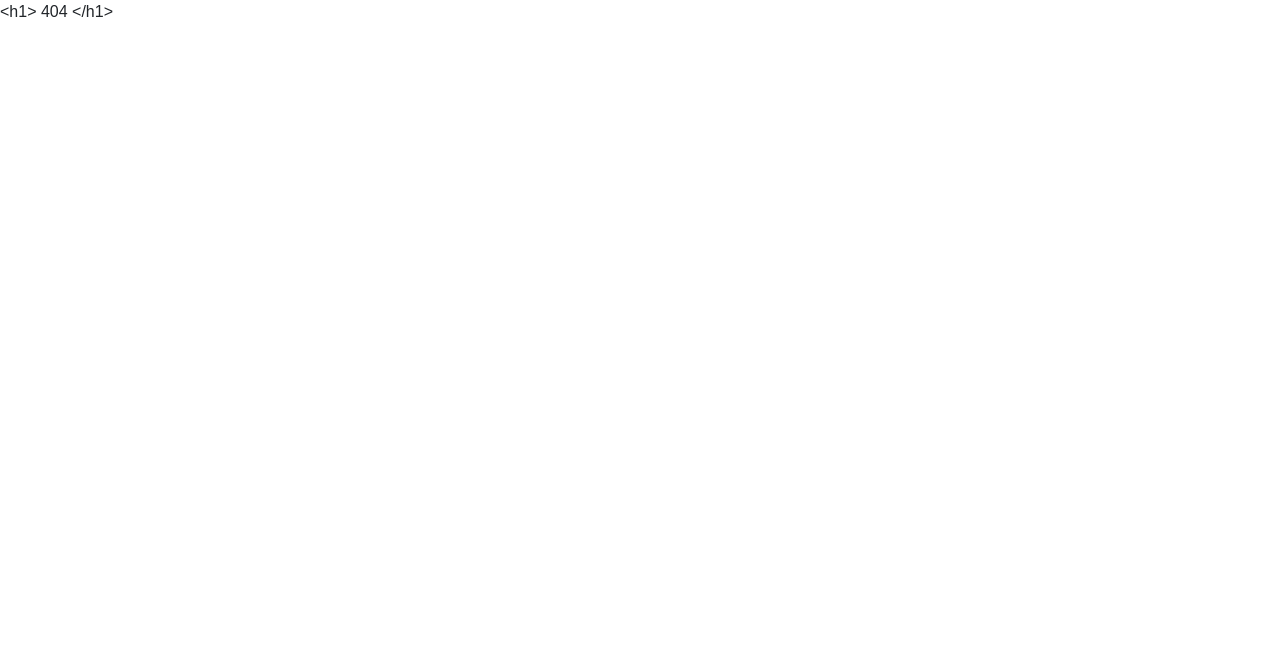
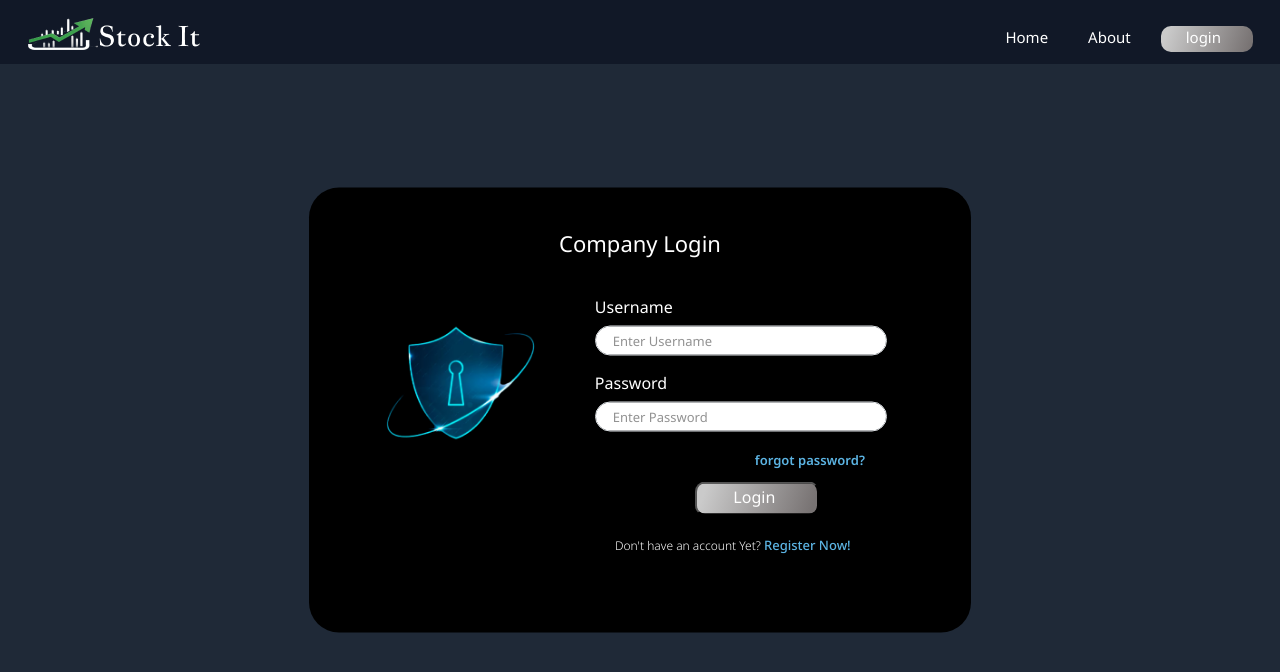
Before and after one commit to soumyasics/stock-it, a React (Vite) app in the folder client/: page /stock_it/companylogin in a window 1280 px wide. Before the commit this address had no page. Shown: the top 672 px of the page. Built offline with nearby package versions, Linux system fonts and the light colour scheme; the HTML template or start-up script is replaced by a standard one.

Commit message:
company login

```diff
--- a/client/src/App.jsx
+++ b/client/src/App.jsx
@@ -19,6 +19,8 @@ import AdminSidebar from "./components/common/adminSidebar";
 import AdminNavbar from "./components/common/adminNavbar";
 import Resetpassword from "./components/company/resetPassword";
 import RequestPage from "./components/company/requestPage";
+import CompanyLogin from "./components/company/CompanyLogin/companyLogin";
+
 
 
 
@@ -50,6 +52,8 @@ function App() {
           <Route path="/requestpage" element={<RequestPage/>}/>
           <Route path="/edit" element={<CompanyRequest/>}/>
 
+          <Route path="/companylogin" element={[<CommonNavbar/>,<CompanyLogin/>]}/>
+
           <Route path="/*" element={"<h1> 404 </h1>"} />
         </Routes>
       </BrowserRouter>
--- /dev/null
+++ b/client/src/components/company/CompanyLogin/companyLogin.css
@@ -0,0 +1,117 @@
+@import url('https://fonts.googleapis.com/css2?family=Noto+Sans:ital,wght@0,100..900;1,100..900&display=swap');
+
+.companylogin-background {
+    width: 100%;
+    height: 100vh;
+    background-color: #1F2937;
+}
+
+.companylogin-box {
+    width: 662px;
+    height: 445px;
+    margin-top: 50px;
+    background-color: black;
+    position: absolute;
+    top: 45%;
+    left: 50%;
+    transform: translate(-50%, -50%);
+    border-radius: 30px;
+
+}
+
+.companylogin-heading {
+    color: #FFF;
+    font-family: 'Noto Sans', sans-serif;
+    font-style: normal;
+    font-weight: 400;
+    font-size: 25px;
+    line-height: normal;
+    text-align: center;
+    margin-top: 40px;
+}
+
+.companylogin-logo img {
+    width: 194px;
+    height: 187px;
+    flex-shrink: 0;
+    margin-left: 50px;
+}
+
+.companylogin-inputs {
+    width: 300px;
+    height: 300px;
+    margin-top: 30px;
+    color: #FFF;
+}
+
+.companylogin-inner input {
+    width: 292px;
+    height: 30px;
+    flex-shrink: 0;
+    border-radius: 15px;
+}
+
+.companylogin-inner label {
+    color: #FFF;
+    font-family: "Noto Sans";
+    font-size: 16px;
+    font-style: normal;
+    font-weight: 400;
+    line-height: normal;
+}
+
+.companylogin-inner ::placeholder {
+    padding-left: 5px;
+    color: #929292;
+    font-family: "Noto Sans";
+    font-size: 13px;
+    font-style: normal;
+    font-weight: 400;
+    line-height: normal;
+}
+
+.login-button {
+    margin-left: 100px;
+    margin-top: 10px;
+    border-radius: 10px;
+    color: #FFF;
+    font-family: "noto sans";
+    display: flex;
+    width: 124px;
+    height: 34px;
+    padding: 6px 20px 10px 15px;
+    justify-content: center;
+    align-items: center;
+    gap: 10px;
+    flex-shrink: 0;
+    background: linear-gradient(109deg, #CACACA 7.86%, #787373 94.87%);
+}
+
+.forgot-password a{
+    margin-left: 160px;
+    color: #5CB4E3;
+text-align: center;
+font-family: "Noto Sans";
+font-size: 13px;
+font-style: normal;
+font-weight: 600;
+line-height: normal;
+}
+.register-now{
+    margin-top: 20px;
+    color: #FFF;
+text-align: center;
+font-family: "Noto Sans";
+font-size: 12px;
+font-style: normal;
+font-weight: 300;
+line-height: normal;
+}
+.register-now a{
+    color: #5CB4E3;
+font-family: "Noto Sans";
+font-size: 13px;
+font-style: normal;
+font-weight: 500;
+line-height: normal;
+}
--- /dev/null
+++ b/client/src/components/company/CompanyLogin/companyLogin.jsx
@@ -0,0 +1,41 @@
+import React from 'react'
+import './companyLogin.css'
+import img1 from '../../../assets/images/shieldLogo.png'
+import CompanyRequest from '../CompanyRequest'
+
+
+function CompanyLogin() {
+  return (
+    <div>
+            <div className='companylogin-background'>
+                        <div className='companylogin-box'>
+                            <h3 className='resetpassword-heading'>Company Login</h3>
+                            <div class="row">
+                                <div class="col-5 companylogin-logo">
+                                    <img src={img1} alt="loginPage logo" className='img-fluid my-4' />
+                                </div>
+                                <div class="col-7 companylogin-inputs">
+                                    <div class="mb-3 companylogin-inner">
+                                        <label for="exampleFormControlInput1" class="form-label">Username</label>
+                                        <input type="text" class="form-control" id="exampleFormControlInput1" placeholder="Enter Username"  />
+                                    </div>
+                                    <div class="mb-3 companylogin-inner">
+                                        <label for="exampleFormControlInput1" class="form-label">Password</label>
+                                        <input type="password" class="form-control" id="exampleFormControlInput1" placeholder="Enter Password"  />
+                                    </div>
+                                    <div className='forgot-password'>
+                                        <a href="">forgot password?</a>
+                                    </div>
+                                    <button class="login-button" value="submit" type="submit">Login</button>
+                                    <div className='register-now'>
+                                        Don't have an account Yet? <a href="#">Register Now!</a>
+                                    </div>
+                                </div>
+                            </div>
+                        </div>
+                    </div>
+    </div>
+  )
+}
+
+export default CompanyLogin
--- a/client/src/components/company/requestPage.jsx
+++ b/client/src/components/company/requestPage.jsx
@@ -122,7 +122,7 @@ function RequestPage() {
         <button class="btn" type="submit" value="submit" onClick={toDelete} >Reject</button>
       </div>
 
-
+{/* Modal page */}
       <div class="modal fade" id="staticBackdrop" data-bs-backdrop="static" data-bs-keyboard="false" tabindex="-1" aria-labelledby="staticBackdropLabel" aria-hidden="true">
         <div class="modal-dialog modal-xl">
           <div class="modal-content">
```
